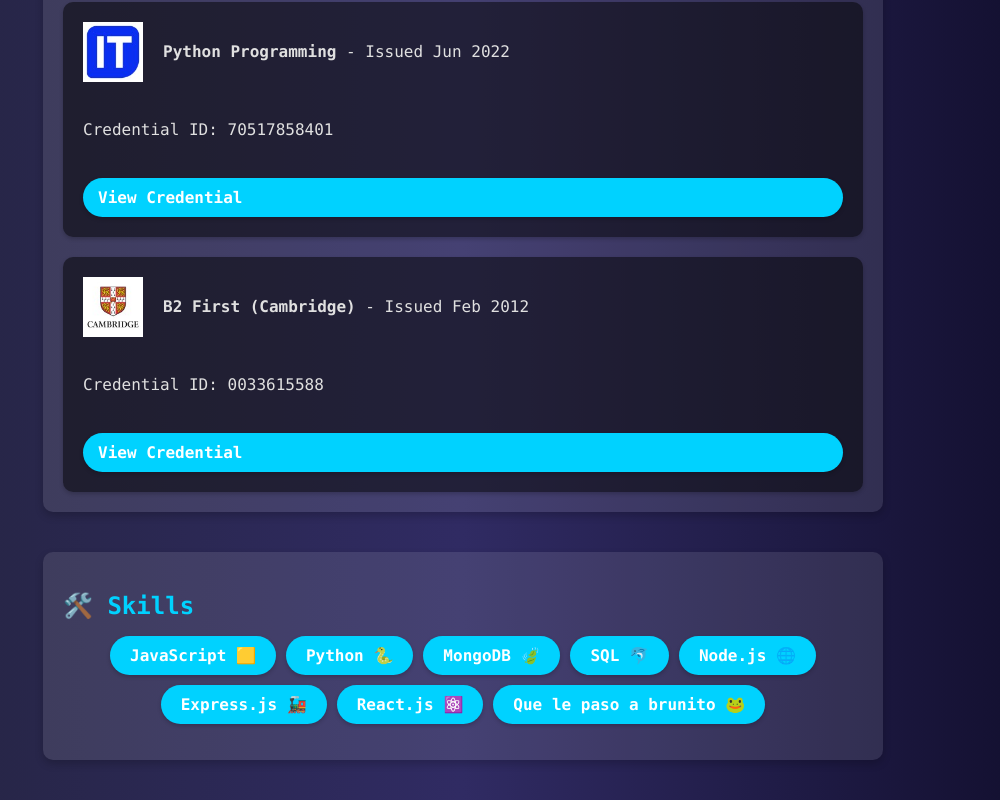
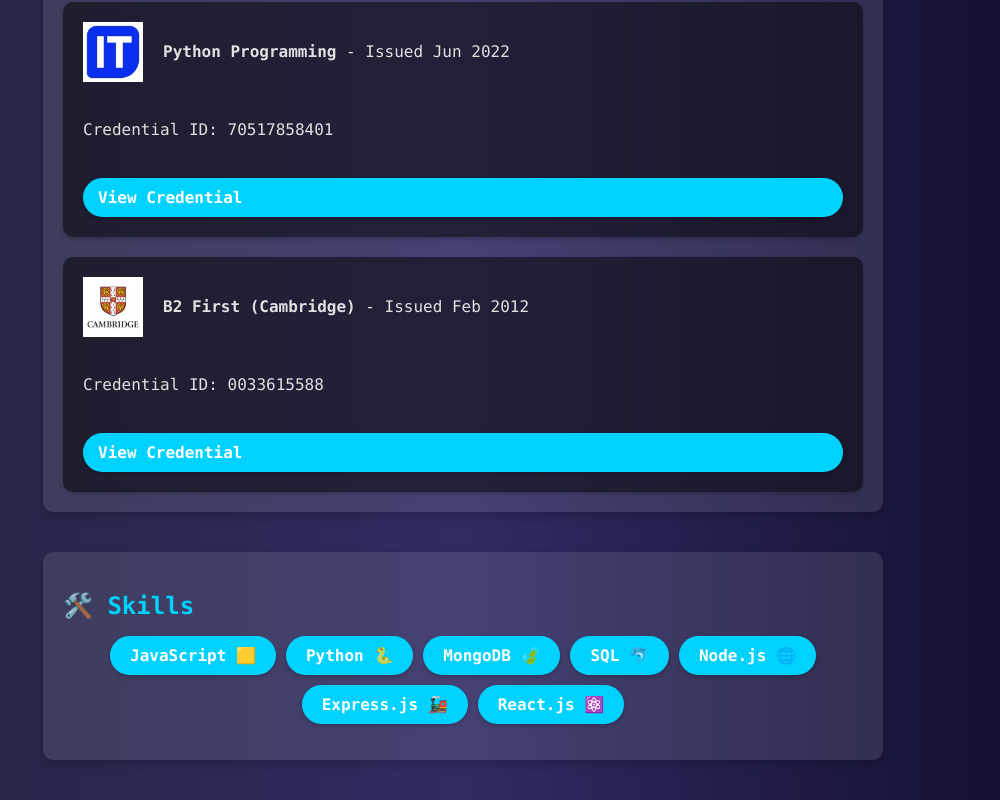
Before and after one commit to brunobelloso/online-cv, a React (Create React App) app: page / in a window 1280 px wide. Shown: the part 2820-3620 px from the top of the page, without its empty margins (177-1177 px from the left). Built offline with nearby package versions, Linux system fonts and the light colour scheme.

Commit message:
que le paso

```diff
--- a/src/components/Skills.js
+++ b/src/components/Skills.js
@@ -9,8 +9,7 @@ const skills = [
   { name: 'SQL', emoji: '🐬' },
   { name: 'Node.js', emoji: '🌐' },
   { name: 'Express.js', emoji: '🚂' },
-  { name: 'React.js', emoji: '⚛️' },
-  { name: 'Que le paso a brunito', emoji: '🐸' }
+  { name: 'React.js', emoji: '⚛️' }
 ];
 
 const Skills = () => {
```
